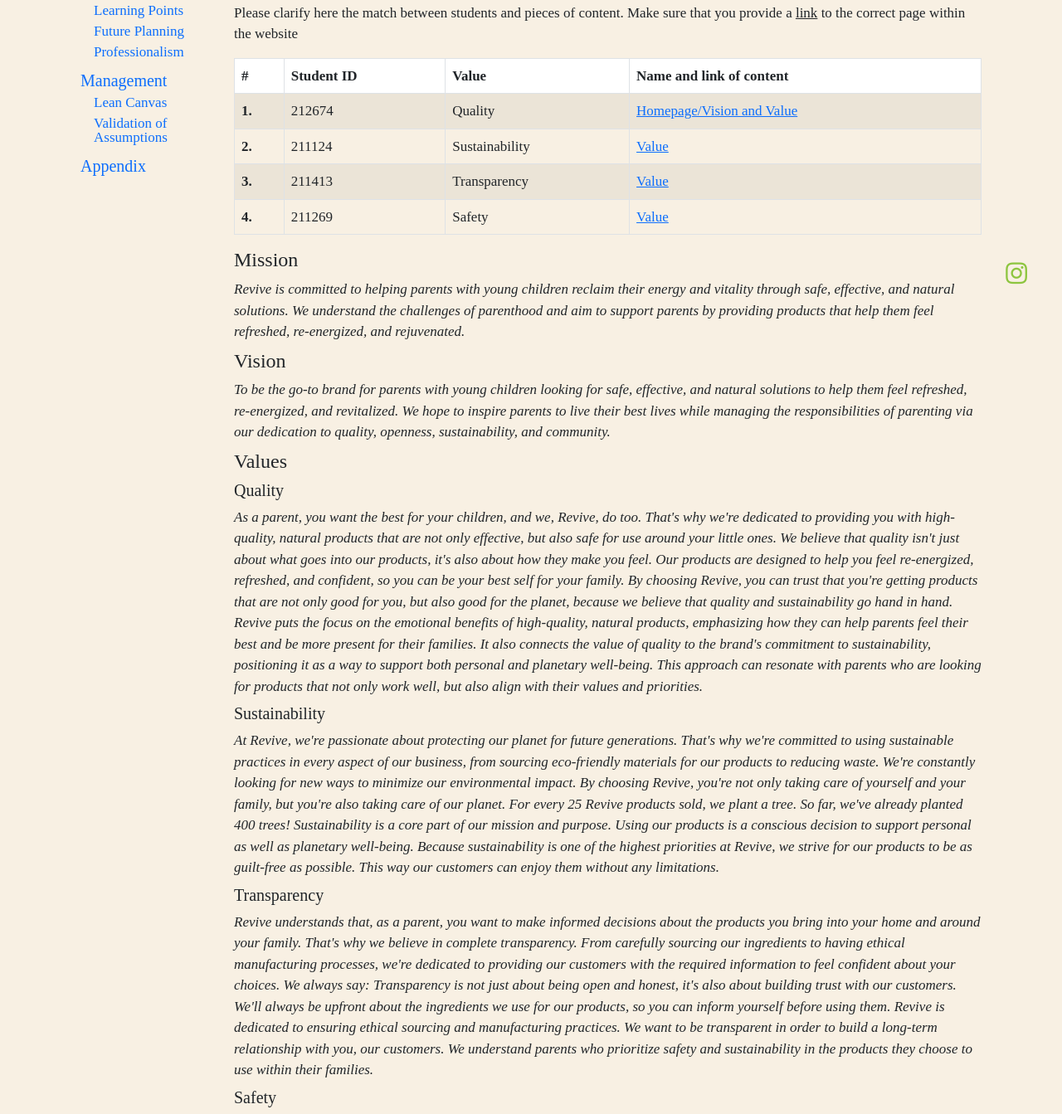
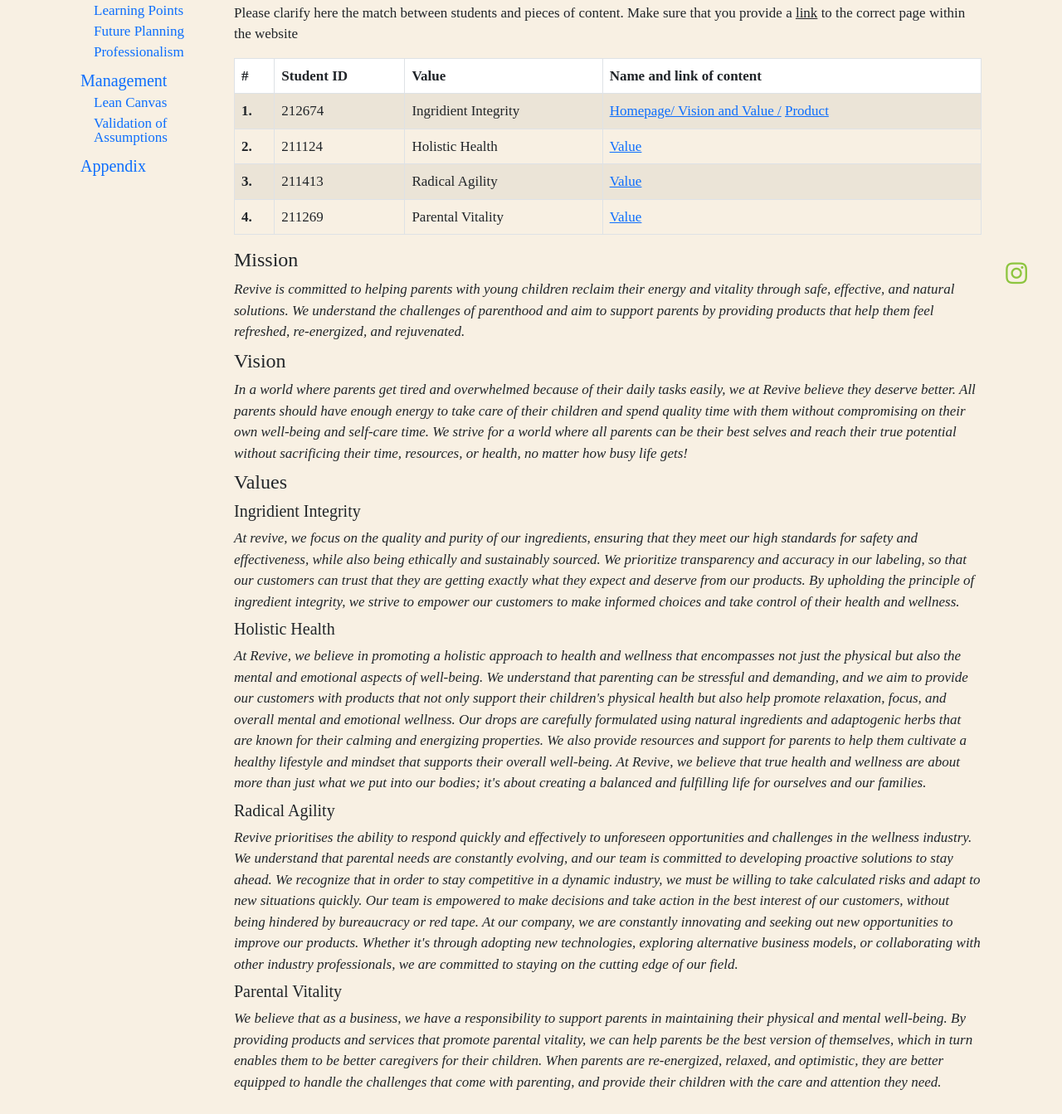
Before and after one commit to bebonato/prj4-website, a plain HTML site: page corporate.html in a window 1280 px wide. Shown: the part 416-1759 px from the top of the page at 83% size. Drawn offline with nearby package versions, Linux system fonts and the light colour scheme; a web font is replaced by a local one.

Commit message:
redo content

```diff
--- a/corporate.html
+++ b/corporate.html
@@ -134,15 +134,16 @@
               <tr>
                 <th scope="row">1.</th>
                 <td>212674</td>
-                <td>Quality</td>
+                <td>Ingridient Integrity</td>
                 <td>
-                  <a href="index.html">Homepage/Vision and Value</a>
+                  <a href="index.html">Homepage/ Vision and Value /</a>
+                  <a href="product.html">Product</a>
                 </td>
               </tr>
               <tr>
                 <th scope="row">2.</th>
                 <td>211124</td>
-                <td>Sustainability</td>
+                <td>Holistic Health</td>
                 <td>
                   <a href="#index.html">Value</a>
                 </td>
@@ -150,7 +151,7 @@
               <tr>
                 <th scope="row">3.</th>
                 <td>211413</td>
-                <td>Transparency</td>
+                <td>Radical Agility</td>
                 <td>
                   <a href="#index.html">Value</a>
                 </td>
@@ -158,7 +159,7 @@
               <tr>
                 <th scope="row">4.</th>
                 <td>211269</td>
-                <td>Safety</td>
+                <td>Parental Vitality</td>
                 <td>
                   <a href="#index.html">Value</a>
                 </td>
@@ -169,20 +170,16 @@
           <h4 id="content" class="mt-2">Mission</h4>
           <em>Revive is committed to helping parents with young children reclaim their energy and vitality through safe, effective, and natural solutions. We understand the challenges of parenthood and aim to support parents by providing products that help them feel refreshed, re-energized, and rejuvenated. </em>
           <h4 id="content" class="mt-2">Vision</h4>
-          <em>To be the go-to brand for parents with young children looking for safe, effective, and natural solutions to help them feel refreshed, re-energized, and revitalized. We hope to inspire parents to live their best lives while managing the responsibilities of parenting via our dedication to quality, openness, sustainability, and community.</em>
+          <em>In a world where parents get tired and overwhelmed because of their daily tasks easily, we at Revive believe they deserve better. All parents should have enough energy to take care of their children and spend quality time with them without compromising on their own well-being and self-care time. We strive for a world where all parents can be their best selves and reach their true potential without sacrificing their time, resources, or health, no matter how busy life gets!</em>
           <h4 id="content" class="mt-2">Values</h4>
-          <h5 id="content" class="mt-2">Quality</h5>
-          <em>As a parent, you want the best for your children, and we, Revive, do too. That's why we're dedicated to providing you with high-quality, natural products that are not only effective, but also safe for use around your little ones. We believe that quality isn't just about what goes into our products, it's also about how they make you feel. Our products are designed to help you feel re-energized, refreshed, and confident, so you can be your best self for your family. By choosing Revive, you can trust that you're getting products that are not only good for you, but also good for the planet, because we believe that quality and sustainability go hand in hand.
-            Revive puts the focus on the emotional benefits of high-quality, natural products, emphasizing how they can help parents feel their best and be more present for their families. It also connects the value of quality to the brand's commitment to sustainability, positioning it as a way to support both personal and planetary well-being. This approach can resonate with parents who are looking for products that not only work well, but also align with their values and priorities. </em>
-            <h5 id="content" class="mt-2">Sustainability</h5>
-          <em>At Revive, we're passionate about protecting our planet for future generations. That's why we're committed to using sustainable practices in every aspect of our business, from sourcing eco-friendly materials for our products to reducing waste. We're constantly looking for new ways to minimize our environmental impact. By choosing Revive, you're not only taking care of yourself and your family, but you're also taking care of our planet. For every 25 Revive products sold, we plant a tree. So far, we've already planted 400 trees!
-            Sustainability is a core part of our mission and purpose. Using our products is a conscious decision to support personal as well as planetary well-being. Because sustainability is one of the highest priorities at Revive, we strive for our products to be as guilt-free as possible. This way our customers can enjoy them without any limitations. </em>
-            <h5 id="content" class="mt-2">Transparency</h5>
-          <em>Revive understands that, as a parent, you want to make informed decisions about the products you bring into your home and around your family. That's why we believe in complete transparency. From carefully sourcing our ingredients to having ethical manufacturing processes, we're dedicated to providing our customers with the required information to feel confident about your choices. We always say: Transparency is not just about being open and honest, it's also about building trust with our customers. We'll always be upfront about the ingredients we use for our products, so you can inform yourself before using them.
-            Revive is dedicated to ensuring ethical sourcing and manufacturing practices. We want to be transparent in order to build a long-term relationship with you, our customers. We understand parents who prioritize safety and sustainability in the products they choose to use within their families. </em>
-            <h5 id="content" class="mt-2">Safety</h5>
-            <em>We, Revive, understand that nothing is more important than the safety and well-being of our little ones. That's why we prioritize safety above all else in everything we do. From carefully selecting our ingredients to rigorously testing our products for effectiveness and safety, we're dedicated to providing you with the peace of mind you need to enjoy life to the fullest with your family. We believe that safety is not just a priority, it's a non-negotiable, and we won't settle for anything less than the best. By choosing Revive, you can trust that you're getting products that are not only effective, but also safe and gentle enough for daily use.
-              Revive frames safety as the brand's top priority, highlighting its commitment to using only the safest ingredients and processes. It also emphasizes the idea that the brand's focus on safety is driven by a deep understanding of what it means to be a parent, making it clear that it truly cares about the well-being of its customers. This approach can be particularly effective for parents who are concerned about the safety of the products laying around while having young children running around, as it positions Revive as a trustworthy and reliable source of safe, effective products.  </em>
+          <h5 id="content" class="mt-2">Ingridient Integrity</h5>
+          <em>At revive, we focus on the quality and purity of our ingredients, ensuring that they meet our high standards for safety and effectiveness, while also being ethically and sustainably sourced. We prioritize transparency and accuracy in our labeling, so that our customers can trust that they are getting exactly what they expect and deserve from our products. By upholding the principle of ingredient integrity, we strive to empower our customers to make informed choices and take control of their health and wellness.</em>
+            <h5 id="content" class="mt-2">Holistic Health</h5>
+          <em>At Revive, we believe in promoting a holistic approach to health and wellness that encompasses not just the physical but also the mental and emotional aspects of well-being. We understand that parenting can be stressful and demanding, and we aim to provide our customers with products that not only support their children's physical health but also help promote relaxation, focus, and overall mental and emotional wellness. Our drops are carefully formulated using natural ingredients and adaptogenic herbs that are known for their calming and energizing properties. We also provide resources and support for parents to help them cultivate a healthy lifestyle and mindset that supports their overall well-being. At Revive, we believe that true health and wellness are about more than just what we put into our bodies; it's about creating a balanced and fulfilling life for ourselves and our families. </em>
+            <h5 id="content" class="mt-2">Radical Agility</h5>
+          <em>Revive prioritises the ability to respond quickly and effectively to unforeseen opportunities and challenges in the wellness industry. We understand that parental needs are constantly evolving, and our team is committed to developing proactive solutions to stay ahead. We recognize that in order to stay competitive in a dynamic industry, we must be willing to take calculated risks and adapt to new situations quickly. Our team is empowered to make decisions and take action in the best interest of our customers, without being hindered by bureaucracy or red tape. At our company, we are constantly innovating and seeking out new opportunities to improve our products. Whether it's through adopting new technologies, exploring alternative business models, or collaborating with other industry professionals, we are committed to staying on the cutting edge of our field.</em>
+            <h5 id="content" class="mt-2">Parental Vitality</h5>
+            <em>We believe that as a business, we have a responsibility to support parents in maintaining their physical and mental well-being. By providing products and services that promote parental vitality, we can help parents be the best version of themselves, which in turn enables them to be better caregivers for their children. When parents are re-energized, relaxed, and optimistic, they are better equipped to handle the challenges that come with parenting, and provide their children with the care and attention they need.</em>
           <!-- End Content, start Production -->
 
           <h2 id="production" class="mt-5">Production</h2>
@@ -576,12 +573,6 @@
 
           <h2 id="appendix" class="mt-5">Appendix</h2>
 
-          <p>
-            Please use the list below to provide links to evidence for all parts of your justication.
-            Please double-check all links before delivering the website.
-            Do not hesitate to refer to these numbers above.
-          </p>
-
           <ol>
             <li>
               <a href="https:https://edubuas-my.sharepoint.com/personal/212674_buas_nl/_layouts/15/onedrive.aspx?e=5%3Ac483cbed07b344a9806fb3e094546228&at=9&cid=2978c507%2D2d1b%2D4268%2D9af3%2D1df249262780&FolderCTID=0x012000A1D760DB3464624B82DA8363EE31F7EA&view=0//" target="_blank">Revive Documents</a>
@@ -609,8 +600,5 @@
 
       <a class="fa fa-instagram" href="https://instagram.com/revivenergy.nl" target="_blank" rel="noopener noreferer"></a>
 
-
-
-
   </body>
 </html>
```
Also changed, not shown: index.html (+18 -9 lines), product.html (+2 -2 lines).
